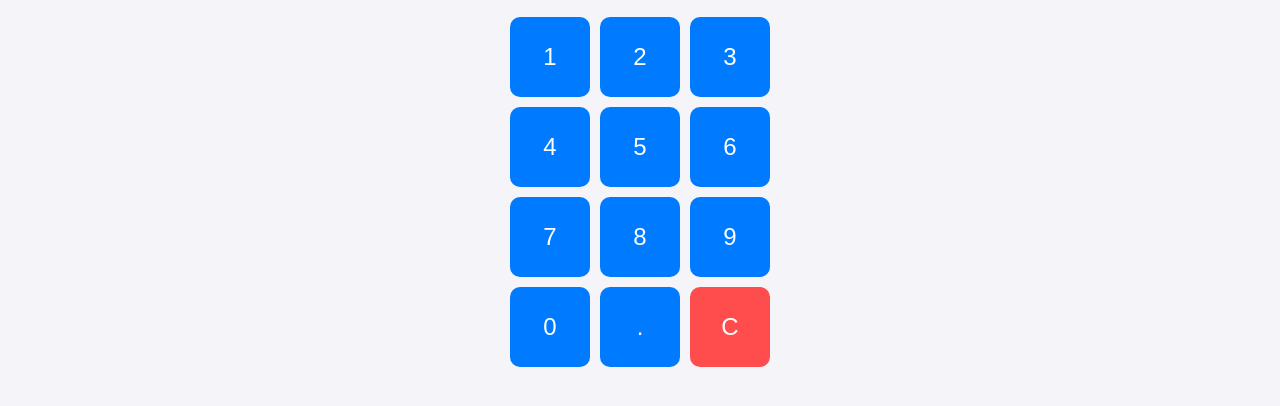
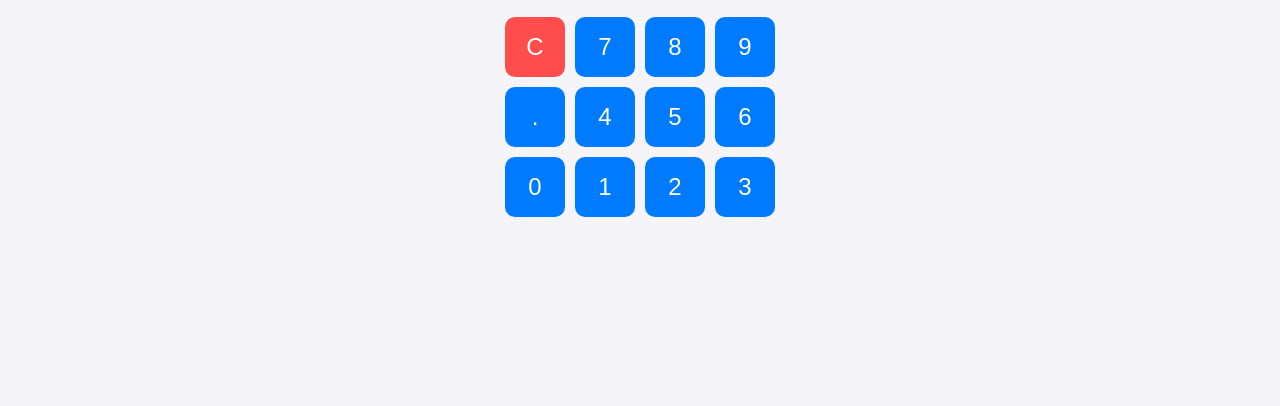
Before and after one commit to kalokcheung14/SimpliTaxJs, a plain HTML site: page index.html in a window 1280 px wide. Shown: the part 334-740 px from the top of the page. Drawn offline with Linux system fonts and the light colour scheme.

Commit message:
feat: Reduced keypad button size; rearranged keypad buttons

```diff
--- a/index.html
+++ b/index.html
@@ -21,18 +21,18 @@
                 <div>(This is only an estimated price)</div>
 
                 <div class="keyboard">
+                    <button class="clear" onclick="clearInput()">C</button>
+                    <button onclick="addToInput('7')">7</button>
+                    <button onclick="addToInput('8')">8</button>
+                    <button onclick="addToInput('9')">9</button>
+                    <button onclick="addToInput('.')">.</button>
+                    <button onclick="addToInput('4')">4</button>
+                    <button onclick="addToInput('5')">5</button>
+                    <button onclick="addToInput('6')">6</button>
+                    <button onclick="addToInput('0')">0</button>
                     <button onclick="addToInput('1')">1</button>
                     <button onclick="addToInput('2')">2</button>
                     <button onclick="addToInput('3')">3</button>
-                    <button onclick="addToInput('4')">4</button>
-                    <button onclick="addToInput('5')">5</button>
-                    <button onclick="addToInput('6')">6</button>
-                    <button onclick="addToInput('7')">7</button>
-                    <button onclick="addToInput('8')">8</button>
-                    <button onclick="addToInput('9')">9</button>
-                    <button onclick="addToInput('0')">0</button>
-                    <button onclick="addToInput('.')">.</button>
-                    <button class="clear" onclick="clearInput()">C</button>
                 </div>
           </div>
     </body>
--- a/style.css
+++ b/style.css
@@ -47,19 +47,20 @@ h1 {
 }
 .keyboard {
     display: grid;
-    grid-template-columns: repeat(3, 80px);
+    grid-template-columns: repeat(4, 60px);
     gap: 10px;
     margin-top: 20px;
 }
 .keyboard button {
-    width: 80px;
-    height: 80px;
+    width: 60px;
+    height: 60px;
     font-size: 24px;
     border: none;
     background-color: #007bff;
     color: white;
     border-radius: 10px;
     cursor: pointer;
+    touch-action: manipulation;
 }
 .keyboard button.clear {
     background-color: #ff4d4d;
```
